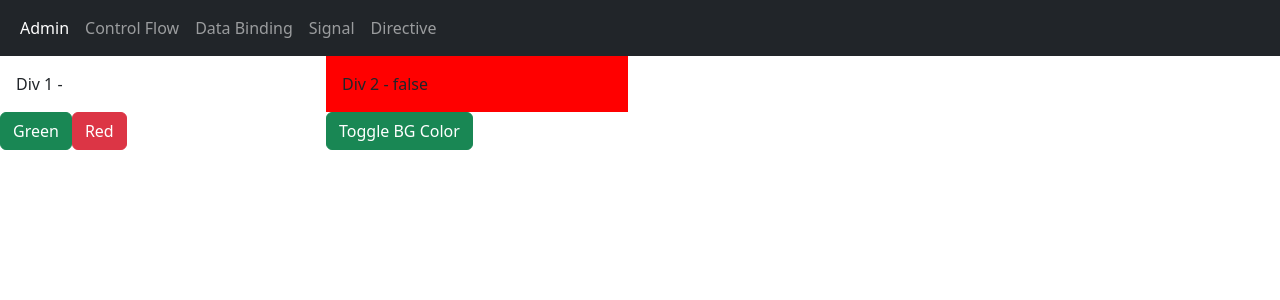
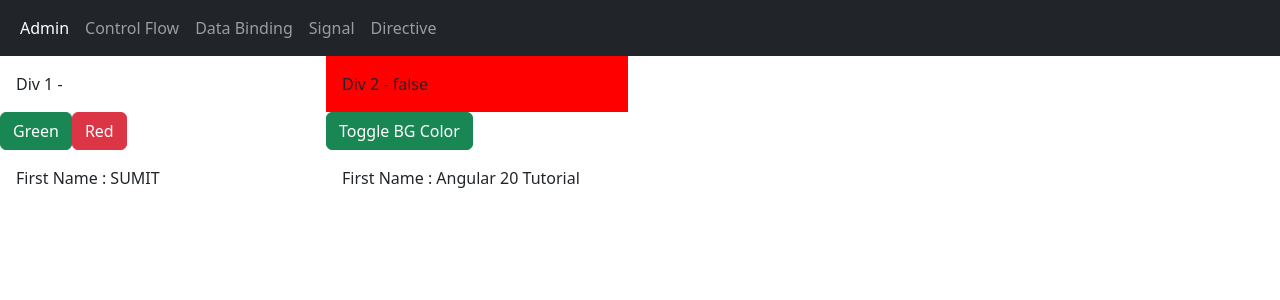
Before and after one commit to sumitbasu116/angular20Tutorial, an Angular app: page /attribute-dir in a window 1280 px wide. Shown: the top 300 px of the page. Built offline with nearby package versions, Linux system fonts and the light colour scheme.

Commit message:
Pipes part1-upper case and title case pipe

```diff
--- a/src/app/components/att-directive/att-directive.html
+++ b/src/app/components/att-directive/att-directive.html
@@ -21,3 +21,15 @@
         <button class="btn btn-success" (click)="toggleDiv2Color()">Toggle BG Color</button>
     </div>
 </div>
+<div class="row">
+    <div class="col-3">
+        <div class="p-3">
+            First Name : {{firstName() | uppercase}}
+        </div>
+    </div>
+    <div class="col-3">
+        <div class="p-3">
+            First Name : {{coursName() | titlecase}}
+        </div>
+    </div>
+</div>
--- a/src/app/components/att-directive/att-directive.ts
+++ b/src/app/components/att-directive/att-directive.ts
@@ -1,9 +1,9 @@
-import { NgClass, NgStyle } from '@angular/common';
+import { NgClass, NgStyle, TitleCasePipe, UpperCasePipe } from '@angular/common';
 import { AfterContentChecked, AfterContentInit, AfterViewChecked, AfterViewInit, Component, OnDestroy, OnInit, signal } from '@angular/core';
 
 @Component({
   selector: 'app-att-directive',
-  imports: [NgClass,NgStyle],
+  imports: [NgClass,NgStyle,UpperCasePipe,TitleCasePipe],
   templateUrl: './att-directive.html',
   styleUrl: './att-directive.css'
 })
@@ -47,6 +47,10 @@ export class AttDirective implements OnInit,AfterContentInit,AfterContentChecked
 
   isDiv2Green = signal<boolean>(false);
 
+  firstName = signal<string>("Sumit");
+
+  coursName = signal<string>("Angular 20 Tutorial");
+
   setBgClass(className:string){
     this.div1ClassName.set(className);
   }
```
